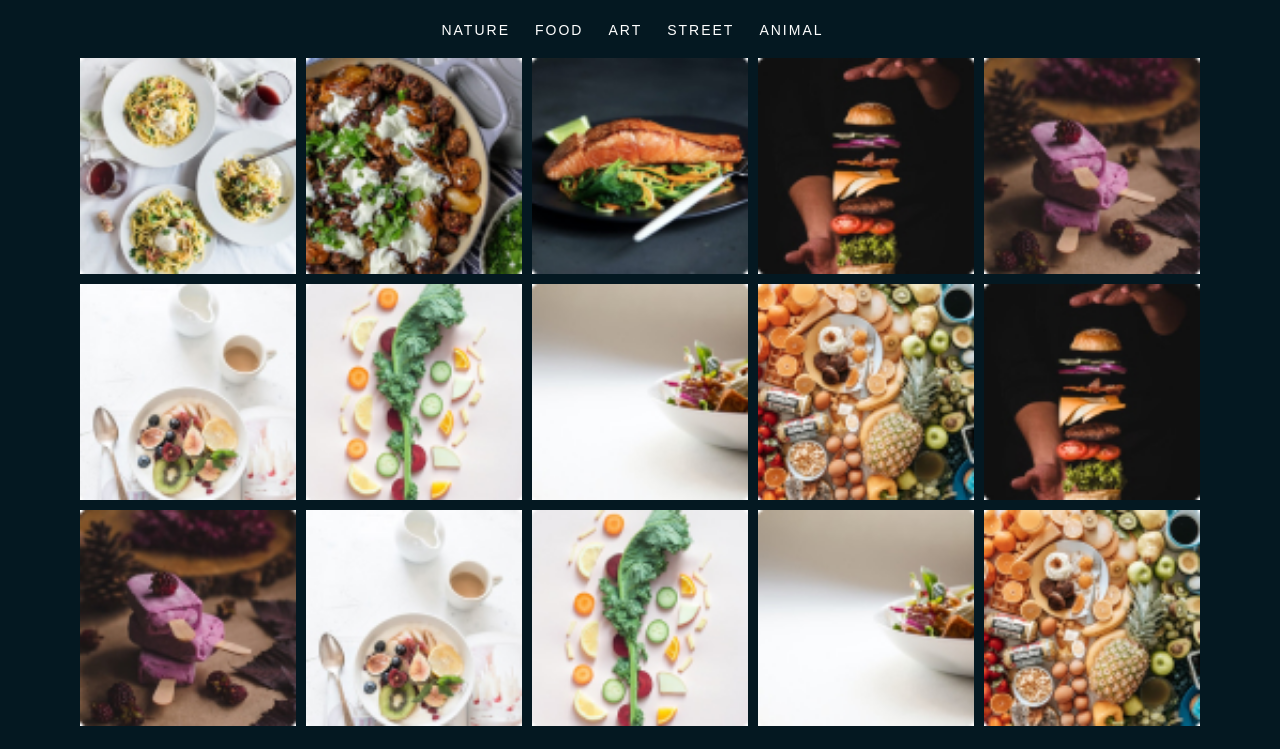
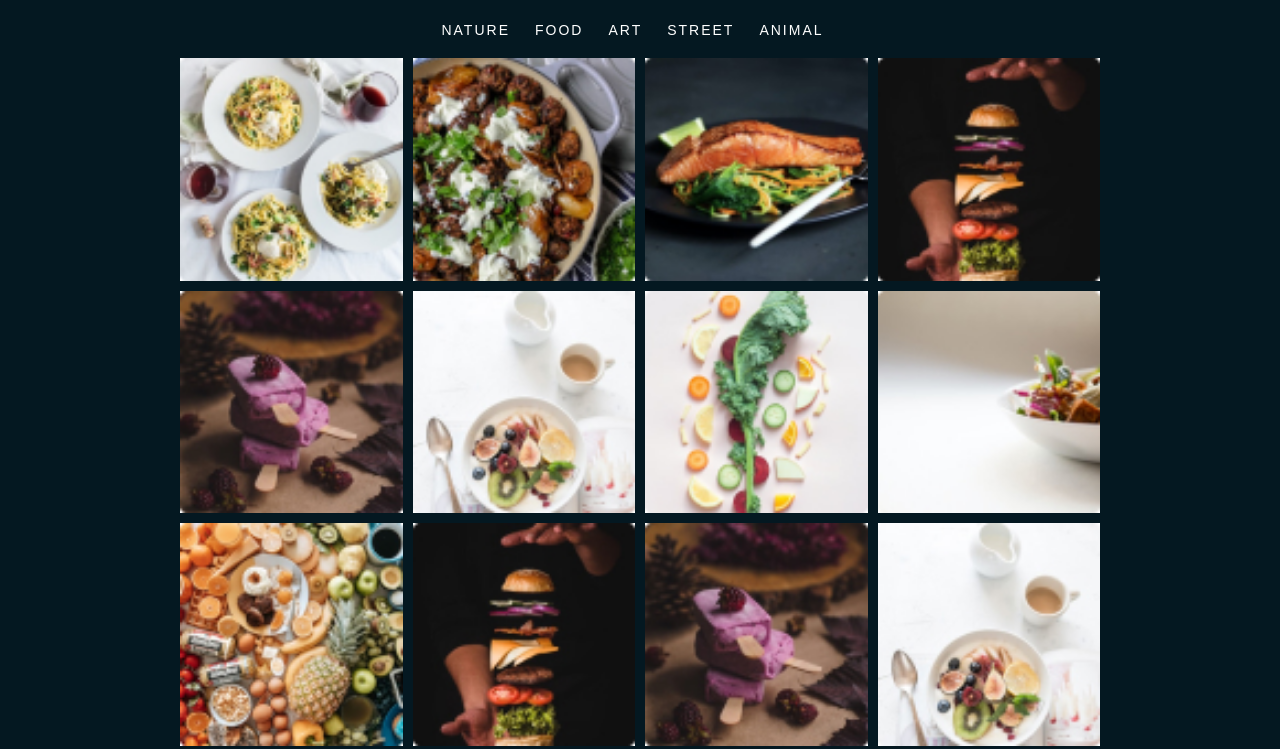
Before and after one commit to Redo76/Challenge1_phillipe, a plain HTML site: page index.html in a window 1280 px wide. Shown: the part 421-1170 px from the top of the page. Drawn offline with Linux system fonts and the light colour scheme.

Commit message:
Début partie desktop responsive

```diff
--- a/assets/styles/css/style.css
+++ b/assets/styles/css/style.css
@@ -138,3 +138,14 @@ footer  p:first-child{
         grid-template-rows: repeat(3, 1fr);
     }
 }
+
+@media screen and (min-width: 1024px){
+    main{
+        padding: 40px 180px;
+    }
+    section{
+        grid-template-columns: repeat(4, 1fr);
+        grid-template-rows: repeat(3, 1fr);
+
+    }
+}
```
